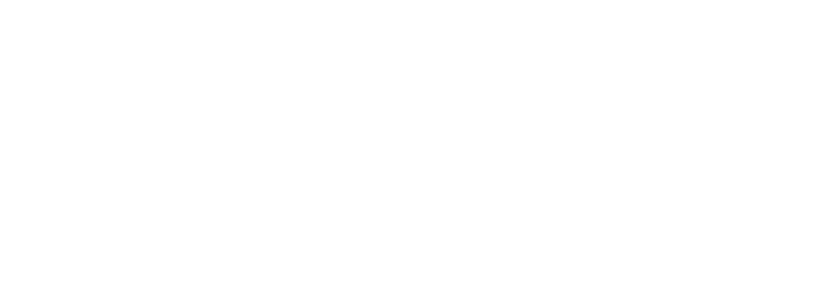
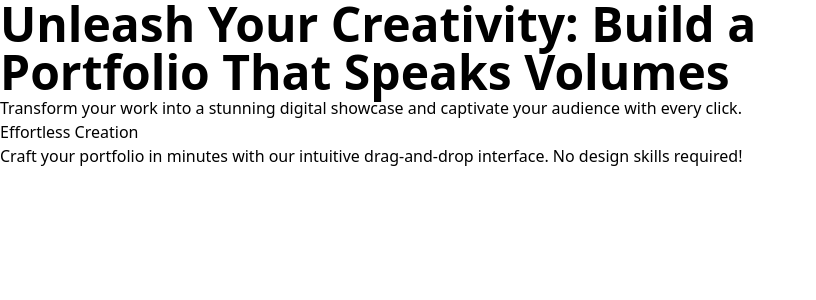
Before and after one commit to obayomiayomide/profolio-front, a React (Vite) app: page / in a window 1280 px wide. Shown: the top 300 px of the page, without its empty margins (0-816 px from the left). Built offline with nearby package versions, Linux system fonts and the light colour scheme.

Commit message:
first commit

```diff
--- a/src/App.jsx
+++ b/src/App.jsx
@@ -1,5 +1,13 @@
+import Hero from "./components/LandingPage/Hero";
+import Features from "./components/LandingPage/Features";
+
 function App() {
-  return <></>;
+  return (
+    <>
+      <Hero />
+      <Features />
+    </>
+  );
 }
 
 export default App;
--- /dev/null
+++ b/src/components/LandingPage/Features.jsx
@@ -0,0 +1,15 @@
+import React from "react";
+import FeaturesInfo from "./FeaturesInfo";
+
+function Features() {
+  return (
+    <div>
+      <FeaturesInfo
+        head="Effortless Creation"
+        body="Craft your portfolio in minutes with our intuitive drag-and-drop interface. No design skills required!"
+      />
+    </div>
+  );
+}
+
+export default Features;
--- /dev/null
+++ b/src/components/LandingPage/FeaturesInfo.jsx
@@ -0,0 +1,12 @@
+import React from "react";
+
+function FeaturesInfo({ head, body }) {
+  return (
+    <div>
+      <h3>{head}</h3>
+      <p>{body}</p>
+    </div>
+  );
+}
+
+export default FeaturesInfo;
--- a/src/components/LandingPage/Hero.jsx
+++ b/src/components/LandingPage/Hero.jsx
@@ -0,0 +1,17 @@
+import React from "react";
+
+function Hero() {
+  return (
+    <div className="w-3/5">
+      <h1 className="text-5xl font-bold leading-">
+        Unleash Your Creativity: Build a Portfolio That Speaks Volumes
+      </h1>
+      <p className="font-medium">
+        Transform your work into a stunning digital showcase and captivate your
+        audience with every click.
+      </p>
+    </div>
+  );
+}
+
+export default Hero;
```
